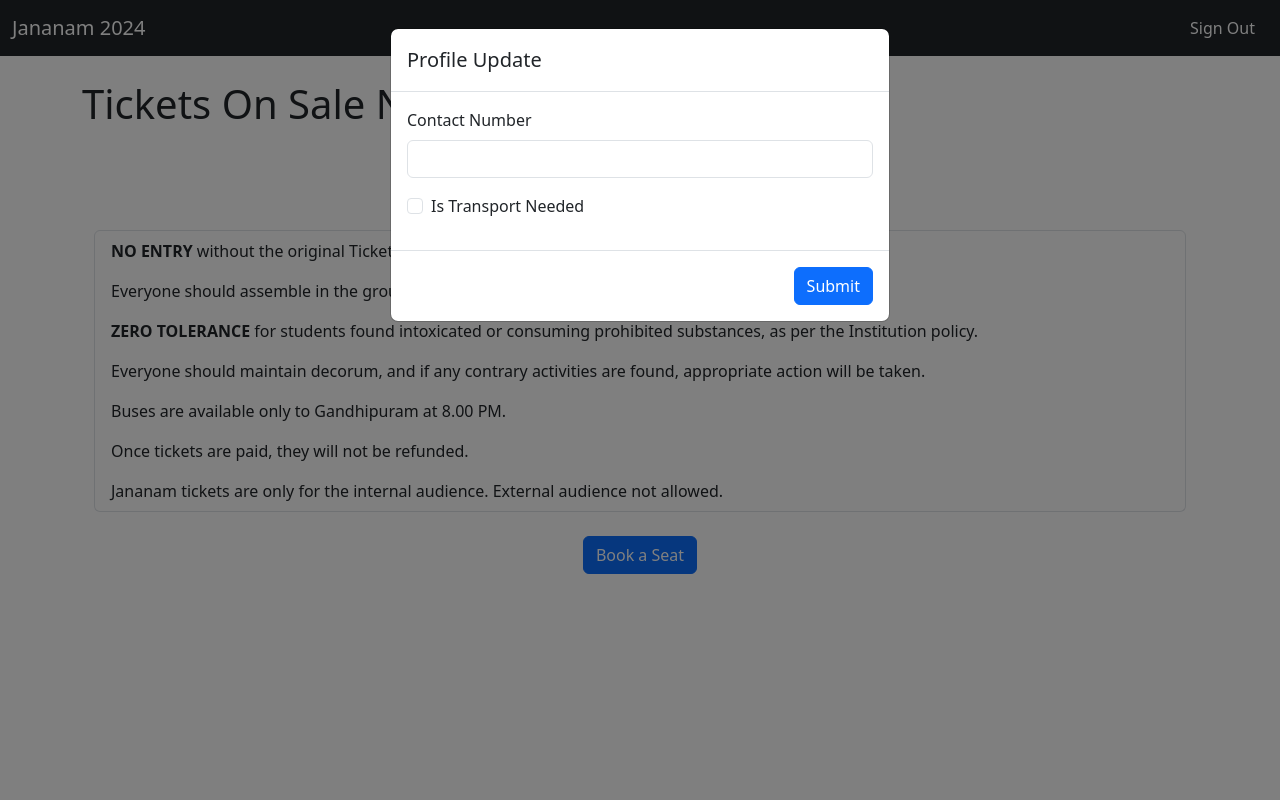
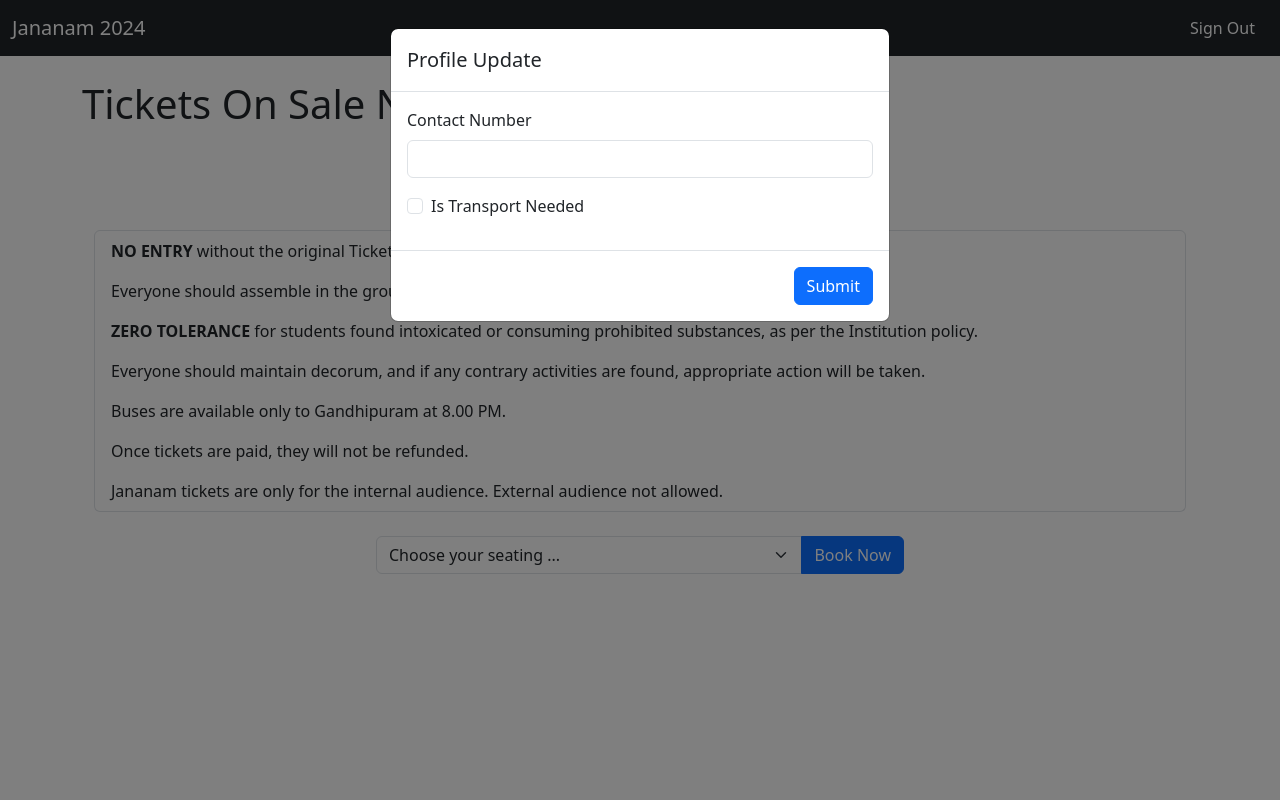
Before and after one commit to Dhanushkumar-S-G/iTicketer, a Django app: page /dashboard/ in a window 1280 px wide. Run offline with Django 5.2, Linux system fonts and the light colour scheme; the visitor is signed in with stand-in values (Sample User, id 1); data comes from the database, SQL or seed files in the repository; data that the repository does not hold is empty; parts of the project's set-up code (start-up, migrations or seed data) failed here and were passed over; some libraries are stand-ins or nearby versions.

Commit message:
added booking category

```diff
--- a/base_app/templates/base_app/dashboard.html
+++ b/base_app/templates/base_app/dashboard.html
@@ -68,9 +68,24 @@
           <li class="list-group-item">Jananam tickets are only for the internal audience. External audience not allowed.</li>
         </ul>
       </div>
-      <center>
-        <a href="{% url 'book_show' %}" class="btn btn-primary">Book a Seat</a>
-      </center>
+      <div class="row">
+          <center>
+          <form method="POST">
+            <div class="col-6">
+              <div class="input-group">
+                <select class="form-select" id="inputGroupSelect04" aria-label="Example select with button addon">
+                  <option selected>Choose your seating ...</option>
+                  <option value="1">One</option>
+                  <option value="2">Two</option>
+                  <option value="3">Three</option>
+                </select>
+                <button class="btn btn-primary" type="button">Book Now</button>
+              </div>
+            </div>
+          </form>
+        </center>
+        </div>
+        {% comment %} <a href="{% url 'book_show' %}" class="btn btn-primary">Book a Seat</a> {% endcomment %}
       {% else %}
       <h1 class="py-4">Ticket Details</h1>
       <center>
```
